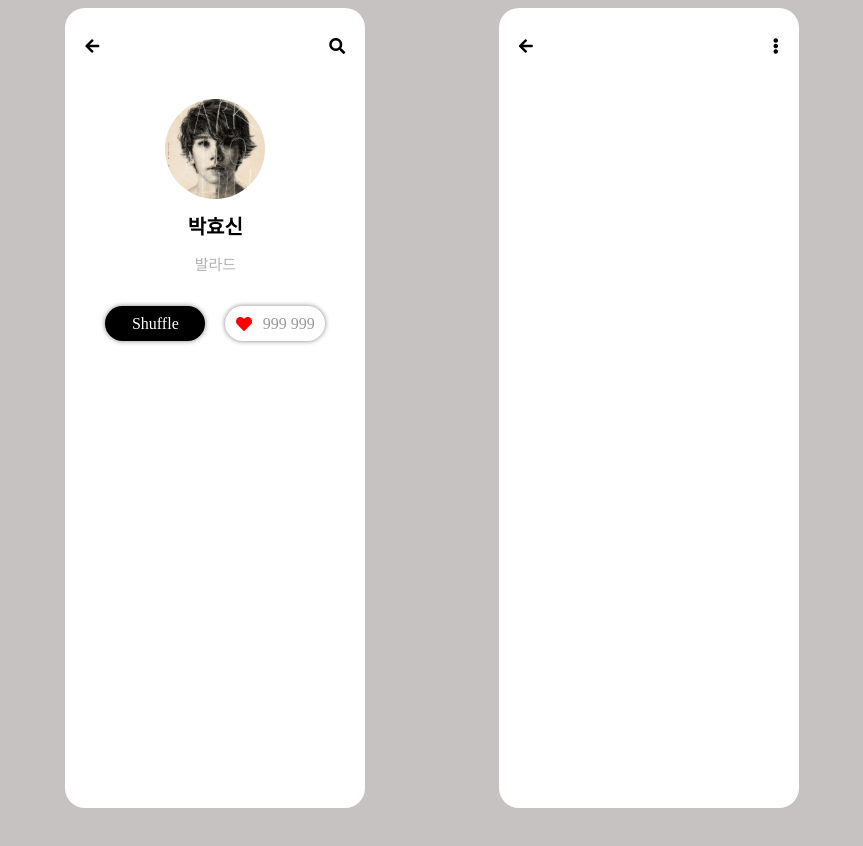
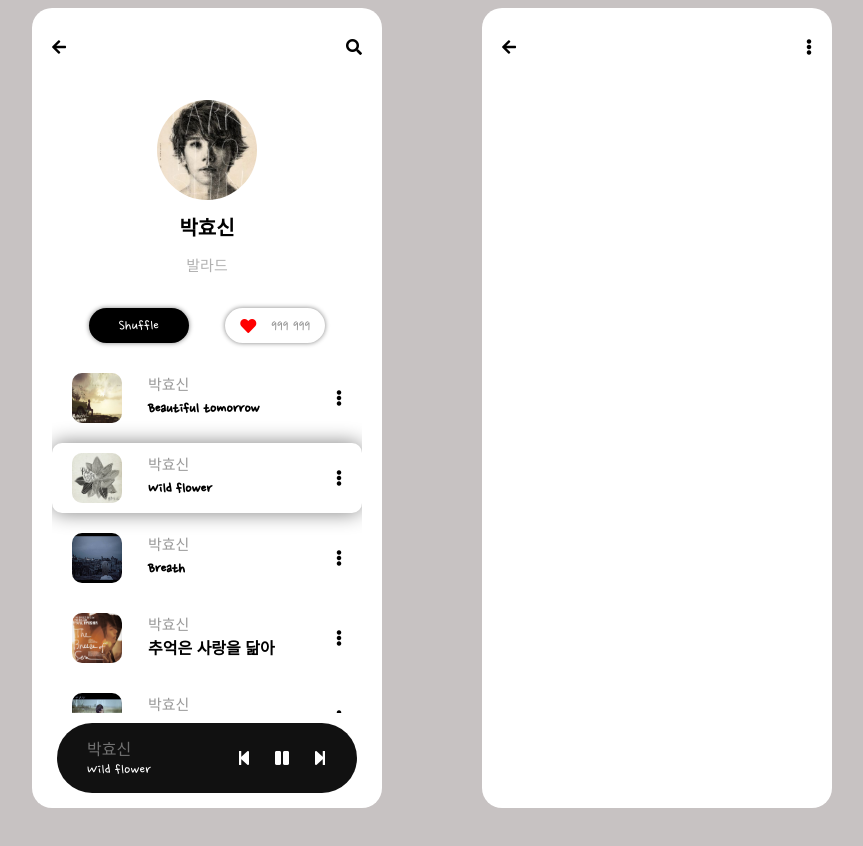
Before and after one commit to kyu-coder/KOKOA-CLONE, a plain HTML site: page challenge/twoDayChallenge.html in a window 1280 px wide. Shown: the whole page, without its empty margins (216-1079 px from the left). Drawn offline with Linux system fonts and the light colour scheme.

Commit message:
left screen done

```diff
--- a/challenge/css/twoDayChallenge.css
+++ b/challenge/css/twoDayChallenge.css
@@ -5,6 +5,7 @@ body {
   justify-content: center;
   align-items: center;
   background-color: rgb(199, 194, 194);
+  font-family: "Nanum Pen Script", cursive;
 }
 
 .container {
@@ -17,10 +18,12 @@ body {
 
 .main-screen {
   height: 800px;
-  width: 300px;
+  width: 350px;
   background-color: white;
   border-radius: 20px;
   box-sizing: border-box;
+
+  position: relative;
 }
 
 .navigation-bar {
@@ -93,3 +96,77 @@ body {
 .ellipse:last-child span {
   opacity: 40%;
 }
+
+.playlist {
+  margin: 20px 20px;
+  box-sizing: border-box;
+  overflow-y: scroll;
+  height: 350px;
+}
+
+.song-display {
+  margin-bottom: 10px;
+  display: flex;
+  align-items: center;
+  justify-content: space-between;
+
+  padding: 10px 20px;
+}
+
+.song-display__info-container {
+  width: 60%;
+  display: flex;
+  flex-direction: column;
+  line-height: 1.5;
+}
+
+.song-display__info-container .artist {
+  opacity: 40%;
+  font-size: 15px;
+}
+
+.song-display__info-container .title {
+  font-weight: 700;
+}
+
+.song-display > img {
+  border-radius: 10px;
+}
+
+.song-display:nth-child(2) {
+  box-shadow: 0px 0px 20px gray;
+  border-radius: 10px;
+}
+
+.control-box {
+  height: 70px;
+  width: 300px;
+  display: flex;
+  justify-content: space-between;
+  align-items: center;
+  margin: 0px 25px;
+  background-color: rgba(0, 0, 0, 0.932);
+  border-radius: 50px;
+  position: absolute;
+  bottom: 15px;
+}
+
+.control-box__info-container {
+  margin-left: 30px;
+  display: flex;
+  flex-direction: column;
+
+  color: white;
+}
+
+.control-box__info-container .artist {
+  opacity: 40%;
+}
+
+.navigation-buttons {
+  display: flex;
+  justify-content: space-between;
+  margin-right: 30px;
+  color: white;
+  width: 30%;
+}
--- a/challenge/twoDayChallenge.html
+++ b/challenge/twoDayChallenge.html
@@ -4,6 +4,10 @@
     <meta charset="UTF-8">
     <title>Music Player</title>
     <link rel="stylesheet" href="css/twoDayChallenge.css">
+
+    <link rel="preconnect" href="https://fonts.gstatic.com">
+    <link href="https://fonts.googleapis.com/css2?family=Nanum+Pen+Script&display=swap" rel="stylesheet">
+
 </head>
 <body>
     <div class="container">
@@ -33,7 +37,66 @@
                 </div>
             </div>
 
+            <div class="playlist">
 
+                <div class="song-display">
+                    <img src="images/album/beautiful-tomorrow.jpg" width="50px" height="50px" />
+                    <div class="song-display__info-container">
+                        <span class="artist">박효신</span>
+                        <span class="title">Beautiful tomorrow</span>
+                    </div>
+                    <i class="fas fa-ellipsis-v"></i>
+                </div>
+
+                <div class="song-display">
+                    <img src="images/album/wild-flower.jpg" width="50px" height="50px" />
+                    <div class="song-display__info-container">
+                        <span class="artist">박효신</span>
+                        <span class="title">Wild flower</span>
+                    </div>
+                    <i class="fas fa-ellipsis-v"></i>
+                </div>
+
+                <div class="song-display">
+                    <img src="images/album/breath.jpg" width="50px" height="50px" />
+                    <div class="song-display__info-container">
+                        <span class="artist">박효신</span>
+                        <span class="title">Breath</span>
+                    </div>
+                    <i class="fas fa-ellipsis-v"></i>
+                </div>
+
+                <div class="song-display">
+                    <img src="images/album/추억은 사랑을 닮아.jpg" width="50px" height="50px" />
+                    <div class="song-display__info-container">
+                        <span class="artist">박효신</span>
+                        <span class="title">추억은 사랑을 닮아</span>
+                    </div>
+                    <i class="fas fa-ellipsis-v"></i>
+                </div>
+
+                <div class="song-display">
+                    <img src="images/album/안녕 사랑아.jfif" width="50px" height="50px" />
+                    <div class="song-display__info-container">
+                        <span class="artist">박효신</span>
+                        <span class="title">안녕 사랑아</span>
+                    </div>
+                    <i class="fas fa-ellipsis-v"></i>
+                </div>
+
+            </div>
+
+            <div class="control-box">
+                <div class="control-box__info-container">
+                    <span class="artist">박효신</span>
+                    <span class="title">Wild flower</span>
+                </div>
+                <div class="navigation-buttons">
+                    <i class="fas fa-step-backward"></i>
+                    <i class="fas fa-pause"></i>
+                    <i class="fas fa-step-forward"></i>
+                </div>
+            </div>
 
         </div>
 
@@ -50,5 +113,6 @@
 
     </div>
     <link rel="stylesheet" href="https://use.fontawesome.com/releases/v5.15.3/css/all.css" integrity="sha384-SZXxX4whJ79/gErwcOYf+zWLeJdY/qpuqC4cAa9rOGUstPomtqpuNWT9wdPEn2fk" crossorigin="anonymous">
+
 </body>
 </html>
```
Also changed, not shown: challenge/images/album/beautiful-tomorrow.jpg (added), challenge/images/album/breath.jpg (added), challenge/images/album/wild-flower.jpg (added), challenge/images/album/안녕 사랑아.jfif (added), challenge/images/album/추억은 사랑을 닮아.jpg (added).
